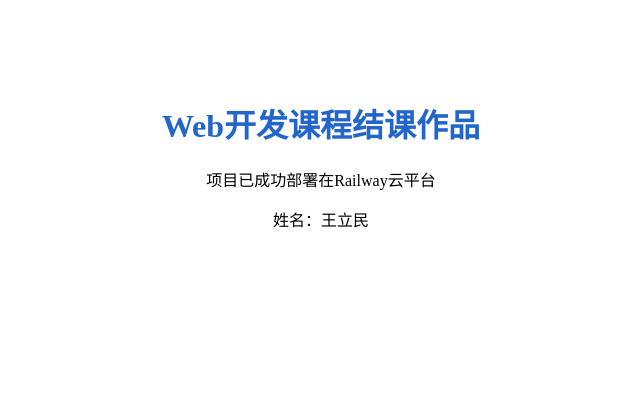
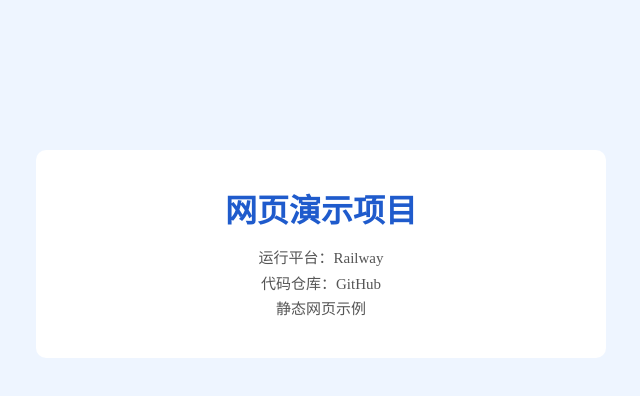
Before and after one commit to wang-limin/wuyanzu, a website: page index.html in a window 1280 px wide. Shown: the whole page, without its empty margins (319-959 px from the left). Drawn offline with Linux system fonts and the light colour scheme.

Commit message:
Update index.html

```diff
--- a/index.html
+++ b/index.html
@@ -2,21 +2,41 @@
 <html lang="zh-CN">
 <head>
     <meta charset="UTF-8">
-    <title>Web结课作业</title>
+    <title>简易网页项目</title>
     <style>
+        * {
+            margin: 0;
+            padding: 0;
+        }
         body {
+            background: #eef5ff;
+            font-family: 微软雅黑;
+        }
+        .container {
+            width: 500px;
+            margin: 150px auto;
+            padding: 35px;
+            background: white;
+            border-radius: 10px;
             text-align: center;
-            margin-top: 100px;
-            font-family: "微软雅黑";
         }
         h1 {
-            color: #2266cc;
+            color: #1f5bcc;
+            margin-bottom: 15px;
+        }
+        p {
+            color: #555;
+            line-height: 1.7;
+            font-size: 15px;
         }
     </style>
 </head>
 <body>
-    <h1>Web开发课程结课作品</h1>
-    <p>项目已成功部署在Railway云平台</p>
-    <p>姓名：王立民</p>
+    <div class="container">
+        <h1>网页演示项目</h1>
+        <p>运行平台：Railway</p>
+        <p>代码仓库：GitHub</p>
+        <p>静态网页示例</p>
+    </div>
 </body>
 </html>
```
